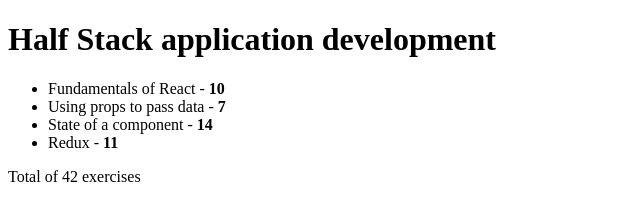
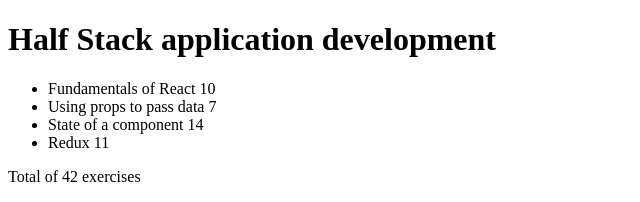
Before and after one commit to manrubbra/FullStackOpen, a React (Vite) app in the folder part2/courseinfo/: page / in a window 1280 px wide. Shown: the top 202 px of the page, without its empty margins (0-640 px from the left). Built offline with nearby package versions, Linux system fonts and the light colour scheme.

Commit message:
ADD - Exercise 2.1

```diff
--- a/part2/courseinfo/src/App.jsx
+++ b/part2/courseinfo/src/App.jsx
@@ -9,18 +9,16 @@
 };
 
 const Part = ({ part }) => (
-  <p>
+  <li key={part.id}>
     {part.name} {part.exercises}
-  </p>
+  </li>
 );
 
 const Content = ({ parts }) => {
   return (
     <ul>
       {parts.map((x) => (
-        <li key={x.id}>
-          {x.name} - <b>{x.exercises}</b>
-        </li>
+        <Part key={x.id} part={x} /> // Little bit redundant...
       ))}
     </ul>
   );
```
